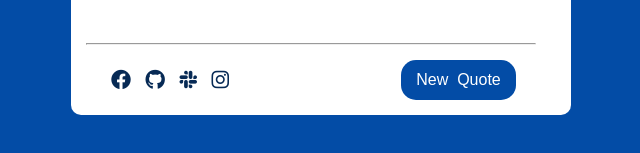
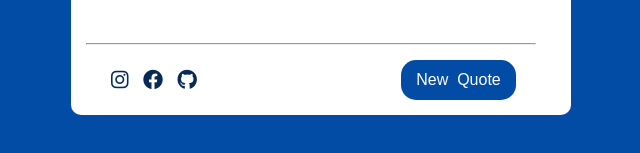
Before and after one commit to b-sandrine/quote-generator, a plain HTML site: page index.html in a window 1280 px wide. Shown: the part 415-568 px from the top of the page, 319-959 px from the left. Drawn offline with Linux system fonts and the light colour scheme.

```diff
--- a/index.html
+++ b/index.html
@@ -23,10 +23,9 @@
         <div class="unchangeble">
             <hr>
             <div class="contact">
-                <i class="fa-brands fa-facebook"></i>
-                <i class="fa-brands fa-github"></i>
-                <i class="fa-brands fa-slack"></i>
-                <i class="fa-brands fa-instagram"></i>
+                <a target="_blank" href="https://www.instagram.com/" ><i class="fa-brands fa-instagram"></i></a>
+                <a target="_blank" href="https://www.facebook.com/"><i class="fa-brands fa-facebook"></i></a>
+                <a target="_blank" href="https://github.com/b-sandrine"><i class="fa-brands fa-github"></i></a>
             </div>
             <div class="button">
                 <input type="submit" name="submit" value="New  Quote" onclick="{handleClick()}">
```
